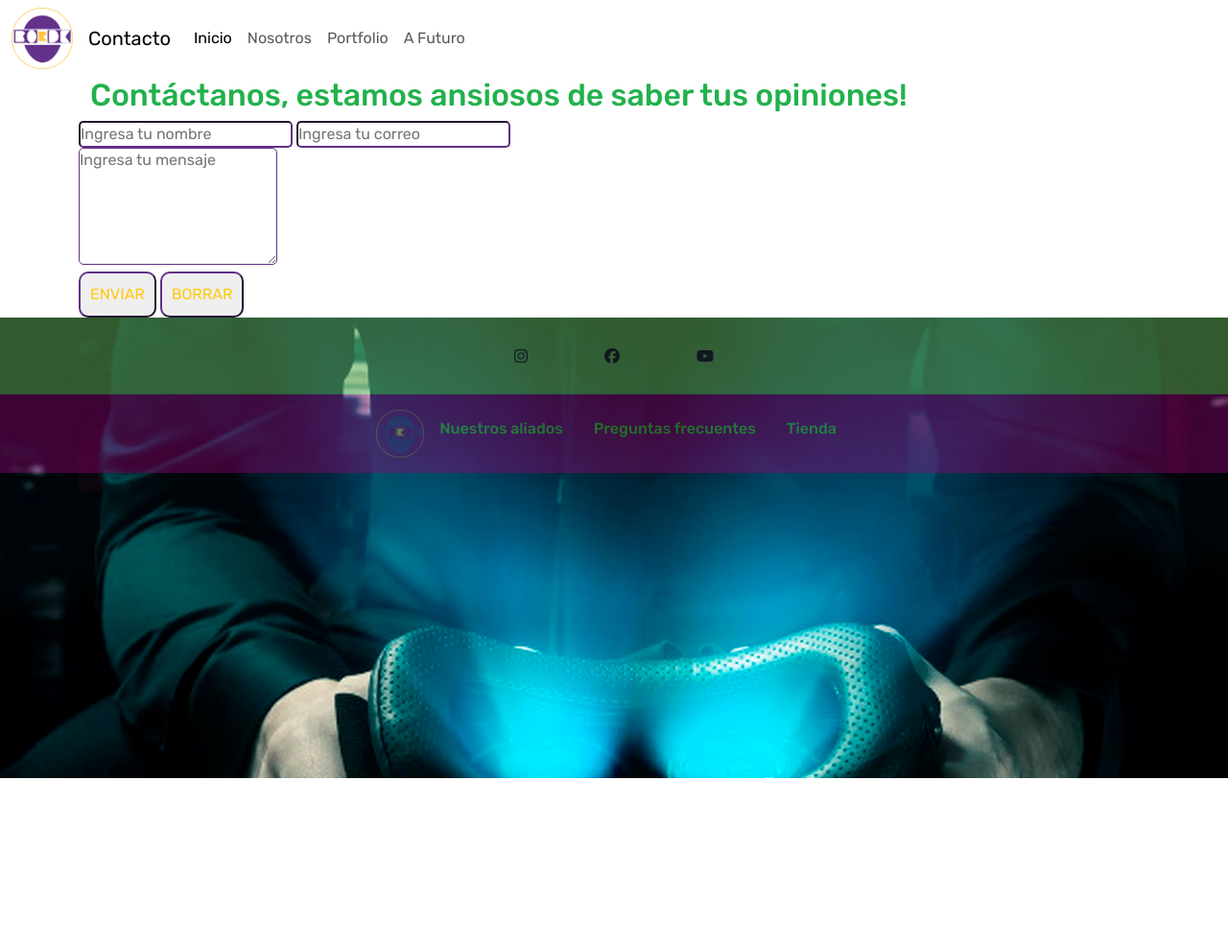
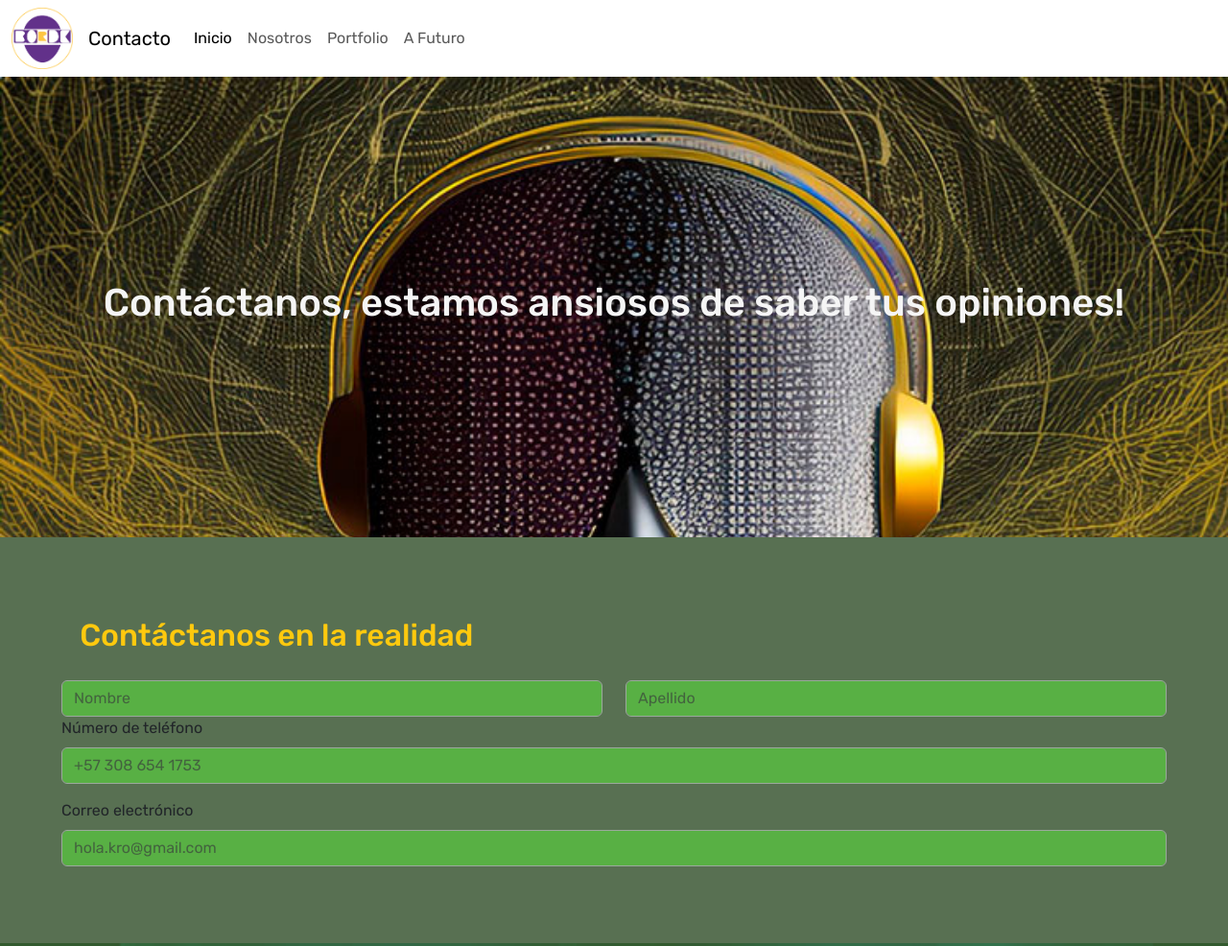
Before and after one commit to KroParra/proyecto-Final, a website: page pages/contacto.html in a window 1280 px wide. Shown: the top 986 px of the page at 96% size. Before the commit the page ends 811 px from the top, so only its background shows below. Drawn offline with nearby package versions, Linux system fonts and the light colour scheme.

Commit message:
contacto y ultimos arreglos

```diff
--- a/css/main.scss
+++ b/css/main.scss
@@ -162,26 +162,18 @@
 /*=============================================
 =                   PortFolio                 =
 =============================================*/
-.bola {
-  margin: 3rem;
-  grid-row: 250px;
-  row-gap: 2rem;
-}
 
-.img1 {
-  width: 100%;
-  height: 100%;
-  border-radius: 2rem;
-}
 
-/*=============================================
-=                  banner/hero image          =
-=============================================*/
+              /*   banner/hero image      */
+
 
 .clara {
+  height: 100vh;
   background-image: url(../images/gafas_persona.jpg);
   background-size: cover;
-  height: 100vh;
+  background-repeat: no-repeat;
+  background-attachment: fixed;
+  background-position: top;
   display: flex;
   flex-direction: column;
   align-items: center;
@@ -191,6 +183,8 @@
     color: $verde1color;
     align-self: center;
     margin-top: 20rem;
+    font-weight: 700;
+    text-shadow: 0 0 20px $hovemainrcolor;
   }
 
   .clara-botones {
@@ -218,6 +212,18 @@
   padding: 2rem;
   align-self: center;
   text-align: center;
+}
+
+.bola {
+  margin: 3rem;
+  grid-row: 250px;
+  row-gap: 2rem;
+}
+
+.img1 {
+  width: 100%;
+  height: 100%;
+  border-radius: 2rem;
 }
 
 /*============  End of PortFolio  =============*/
@@ -333,25 +339,42 @@ video {
 =                   Contacto                   =
 =============================================*/
 
-.input1 {
-  border-color: #603087;
-  border-radius: 5px;
+
+.hero-contact{
+  height: 30rem;
+  background-image: url(../images/artificial-naranjojpg-1.jpg);
+  background-size: cover;
+  background-repeat: no-repeat;
+  background-attachment: fixed;
+  background-position: top;
+  text-align: center;
+  display: flex;
+  flex-direction: column;
+  justify-content: center;
+  color: whitesmoke;
+  font-size: 3rem;
+
+
 }
 
-.texto-area {
-  border-color: #603087;
-  border-radius: 5px;
+.contact {
+   background-color: $verdehovercolor;
+   padding: 4rem;
+
+   .sub-contact {
+    padding: 1.2rem;
+    color: #ffc90e;
+   }
 }
 
-.button {
-  border-radius: 10px;
-  padding: 10px 10px 10px;
-  border-color: #603087;
-  color: #ffc90e;
+.form-control {
+  background-color: #59f037;
+  opacity: 0.5;
+  color: aliceblue;
+}
+.col {
+  color: aliceblue;
 }
 
-.titulo-h2 {
-  color: #22b14c;
-}
 
 /*============  End of Contacto  =============*/
--- a/css/parciales/_navBar.scss
+++ b/css/parciales/_navBar.scss
@@ -1,4 +1,4 @@
-/**.nav {
+*.nav {
   background-color: #990276;
   opacity: 0.4;
 
--- a/pages/contacto.html
+++ b/pages/contacto.html
@@ -80,38 +80,35 @@
         </div>
       </nav>
     </header>
-    <section class="container">
-      <main class="container">
-        <h2 class="titulo-h2 justify-content-center">
+      <header class="">
+      <section class="hero-contact">
+        <h1 data-aos="fade-up"
+        data-aos-duration="3000" titulo-h1 justify-content-center>
           Contáctanos, estamos ansiosos de saber tus opiniones!
-        </h2>
-      </main>
-      <form>
-        <input
-          class="input1"
-          type="text"
-          placeholder="Ingresa tu nombre"
-          required
-        />
-        <input
-          class="input1"
-          type="email"
-          placeholder="Ingresa tu correo"
-          required
-        />
-        <br />
-        <textarea
-          class="texto-area"
-          rows="5"
-          cols="19"
-          placeholder="Ingresa tu mensaje"
-          required
-        ></textarea
-        ><br />
-        <input class="button" type="submit" value="ENVIAR" />
-        <input class="button" type="reset" value="BORRAR" />
-      </form>
+        </h1>
+      </section>
+      </header>
+    <main class="container-fluid contact">
+      <h2 class="sub-contact">Contáctanos en la realidad</h2>
+      <div class="row">
+        <div class="col">
+          <input type="text" class="form-control" placeholder="Nombre" aria-label="First name">
+        </div>
+        <div class="col">
+          <input type="text" class="form-control" placeholder="Apellido" aria-label="Last name">
+        </div>
+      </div>
+      <div class="mb-3">
+        <label for="formGroupExampleInput" class="form-label">Número de teléfono</label>
+        <input type="text" class="form-control" id="formGroupExampleInput" placeholder="+57 308 654 1753">
+      </div>
+      <div class="mb-3">
+        <label for="formGroupExampleInput2" class="form-label">Correo electrónico</label>
+        <input type="text" class="form-control" id="formGroupExampleInput2" placeholder="hola.kro@gmail.com">
+      </div>
     </section>
+
+  </main>
     <footer class="footer">
       <div class="redes">
          <div data-aos="fade-right" class="iconos">
```
Also changed, not shown: css/main.css, 1 other file.
